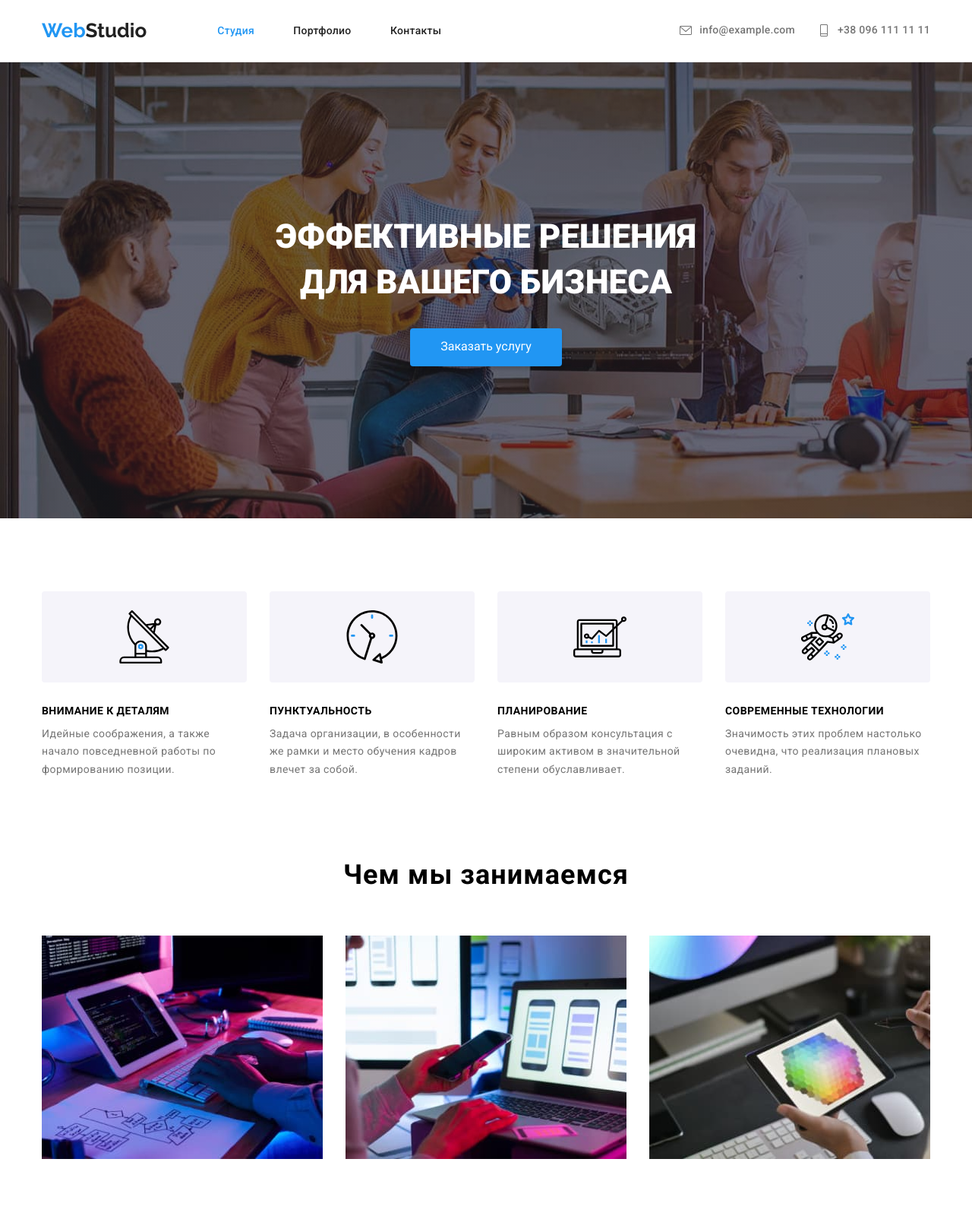
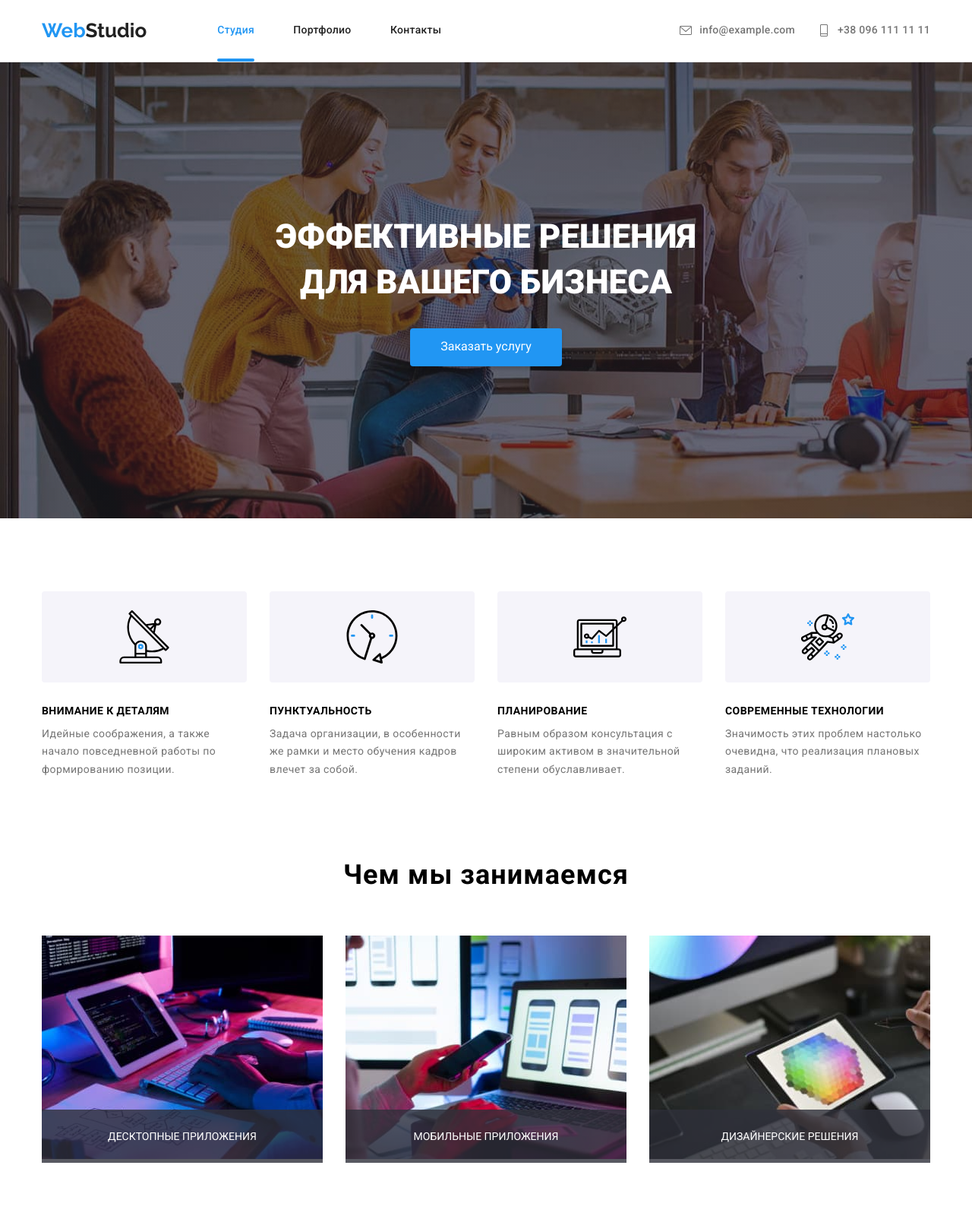
Before and after one commit to IOzerin/goit-markup-hw-05, a plain HTML site: page index.html in a window 1280 px wide. Shown: the top 1600 px of the page at 76% size. Drawn offline with nearby package versions, Linux system fonts and the light colour scheme.

```diff
--- a/css/style.css
+++ b/css/style.css
@@ -122,12 +122,29 @@
 
 .navigation-links,
 .navigation-contacts {
+  display: flex;
   text-decoration: none;
   color: var(--txt-c-dark);
   font-weight: 500;
   font-size: 14px;
   line-height: 1.14;
   letter-spacing: 0.02em;
+  position: relative;
+}
+
+.selected::after {
+  content: "";
+  display: flex;
+  width: 100%;
+  height: 4px;
+  background: var(--c-accent);
+  position: absolute;
+  bottom: -33px;
+  border-radius: 2px;
+}
+
+.selected {
+  color: var(--c-accent);
 }
 
 .navigation-links:hover,
@@ -252,6 +269,23 @@
 .what-are-we-do-examples {
   justify-content: space-between;
   margin: 0;
+}
+
+.what-are-we-do-examples li {
+  position: relative;
+}
+
+.hover-images {
+  position: absolute;
+  width: 370px;
+  height: 70px;
+  padding: 27px 0px;
+  background: rgba(47, 48, 58, 0.8);
+  color: var(--txt-c-light);
+  font-size: 14px;
+  line-height: 16px;
+  bottom: 0px;
+  text-transform: uppercase;
 }
 /* --- /WHAT ARE WE DO --- */
 
@@ -519,8 +553,6 @@
   /* width: 370px; */
   background: var(--c-light);
   border: 1px solid #eeeeee;
-  overflow: hidden;
-  position: relative;
 }
 
 .project-preview:not(:nth-last-child(-n + 3)) {
@@ -537,6 +569,8 @@
   text-decoration: none;
   display: flex;
   flex-direction: column;
+  overflow: hidden;
+  position: relative;
 }
 
 .project-preview a:hover,
@@ -545,10 +579,10 @@
     1px 4px 6px rgba(0, 0, 0, 0.16);
 }
 
-/* .project-preview a:hover .hover-overlay,
+.project-preview a:hover .hover-overlay,
 .project-preview a:focus .hover-overlay {
   top: 0;
-} */
+}
 
 .project-preview-links h2 {
   font-weight: bold;
--- a/index.html
+++ b/index.html
@@ -21,7 +21,7 @@
                 </a>
                 <ul class="navigation-links-list">
                     <li>
-                        <a href="./index.html" class="navigation-links accent">Студия</a>
+                        <a href="./index.html" class="navigation-links selected">Студия</a>
                     </li>
                     <li>
                         <a href="./portfolio.html" class="navigation-links">Портфолио</a>
@@ -112,12 +112,27 @@
                 <h2>Чем мы занимаемся</h2>
                 <ul class="what-are-we-do-examples">
                     <li>
+                        <div class="hover-images">
+                            <p class="hover-overlay-description">
+                                Десктопные приложения
+                            </p>
+                        </div>
                         <img src="./images/img-1.jpg" alt="Кодинг" width="370">
                     </li>
                     <li>
+                        <div class="hover-images">
+                            <p class="hover-overlay-description">
+                                Мобильные приложения
+                            </p>
+                        </div>
                         <img src="./images/img-2.jpg" alt="Выбор оформления" width="370">
                     </li>
                     <li>
+                        <div class="hover-images">
+                            <p class="hover-overlay-description">
+                                Дизайнерские решения
+                            </p>
+                        </div>
                         <img src="./images/img-3.jpg" alt="Цветовое оформление" width="370">
                     </li>
                 </ul>
```
Also changed, not shown: portfolio.html (+41 -1 lines).
